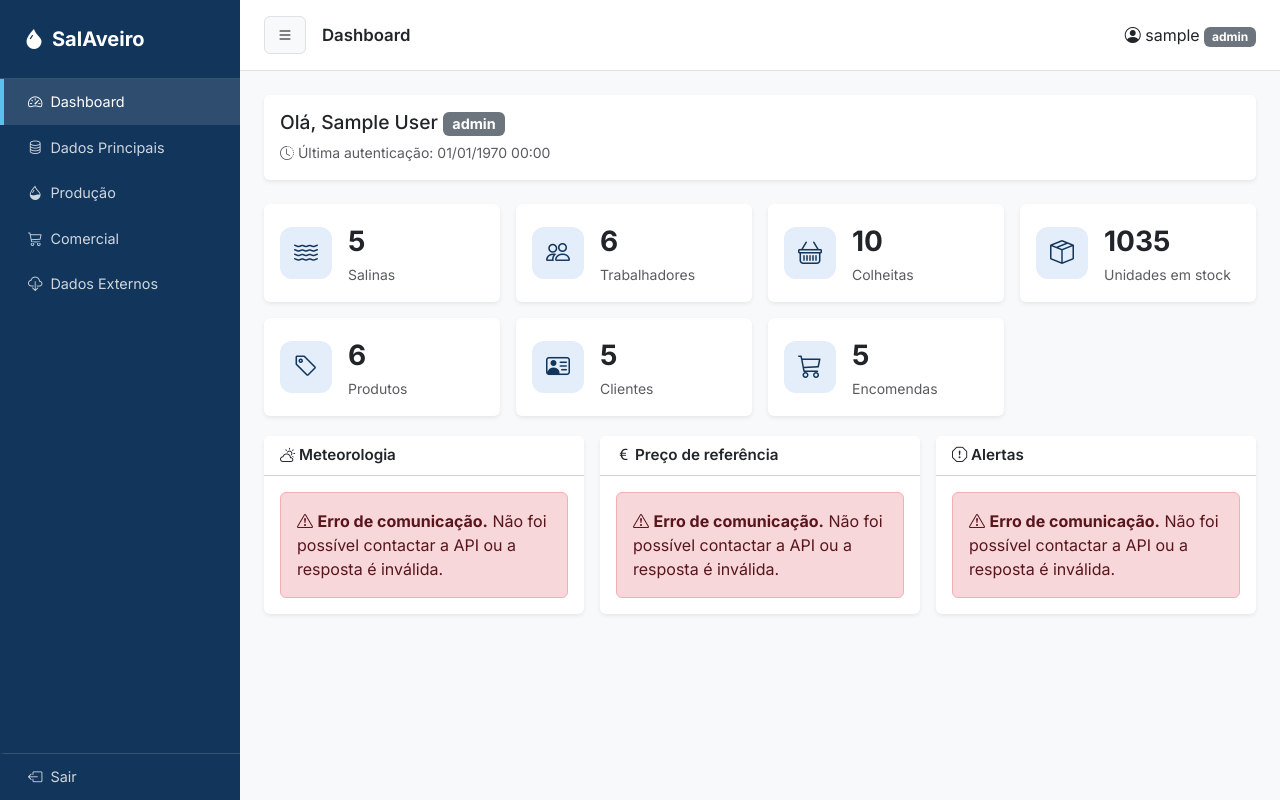
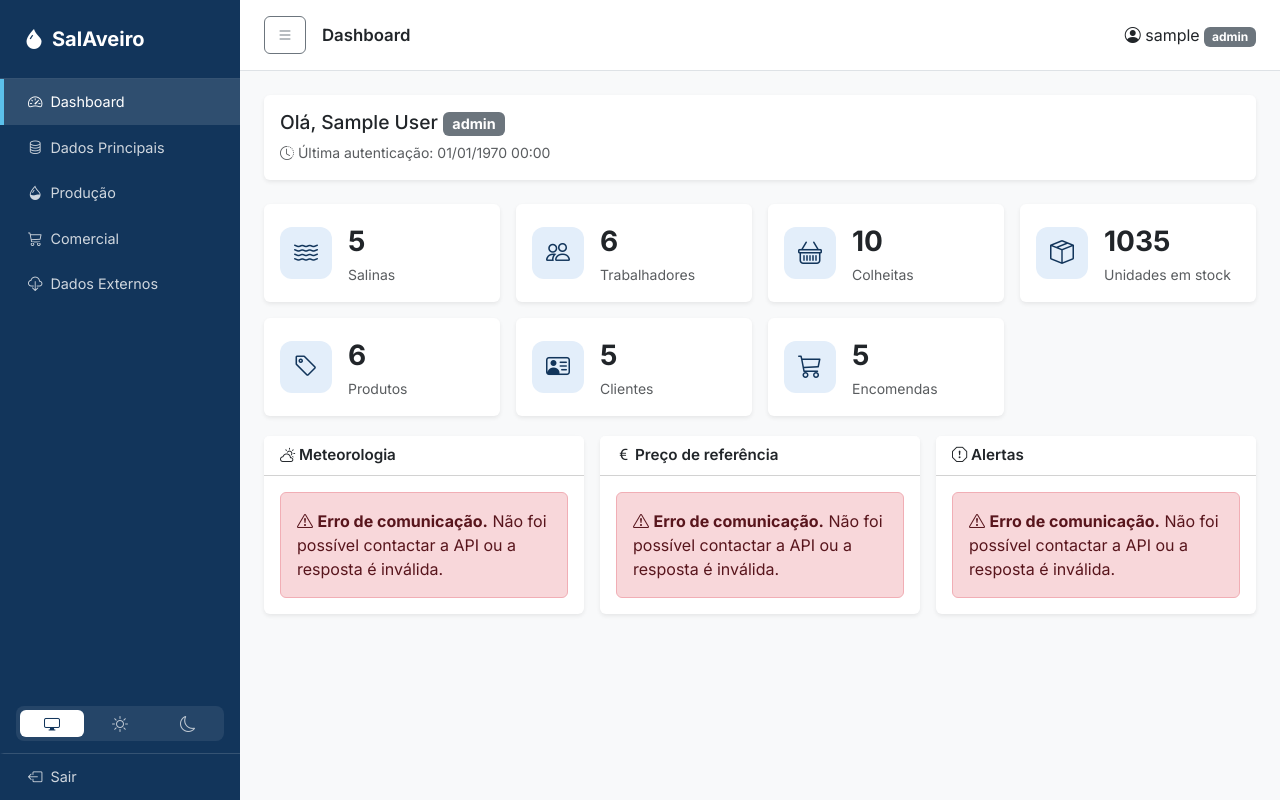
Before and after one commit to redriz/salaveiro, a PHP site: page / in a window 1280 px wide. Run offline with PHP 8.4, Linux system fonts and the light colour scheme; the visitor is signed in with stand-in values (Sample User, id 1); data comes from the database, SQL or seed files in the repository.

Commit message:
Add theme toggle functionality and update styles for improved UI

```diff
--- a/app/views/auth/login.php
+++ b/app/views/auth/login.php
@@ -11,6 +11,7 @@
     <link rel="stylesheet" href="https://cdn.jsdelivr.net/npm/bootstrap@5.3.3/dist/css/bootstrap.min.css">
     <link rel="stylesheet" href="https://cdn.jsdelivr.net/npm/bootstrap-icons@1.11.3/font/bootstrap-icons.min.css">
     <link rel="stylesheet" href="assets/css/style.css">
+    <script src="assets/js/tema.js"></script>
 </head>
 
 <body class="login-bg d-flex align-items-center justify-content-center min-vh-100">
--- a/app/views/layout/header.php
+++ b/app/views/layout/header.php
@@ -53,6 +53,7 @@ $corEstado = [
     <link rel="stylesheet" href="https://cdn.jsdelivr.net/npm/bootstrap@5.3.3/dist/css/bootstrap.min.css">
     <link rel="stylesheet" href="https://cdn.jsdelivr.net/npm/bootstrap-icons@1.11.3/font/bootstrap-icons.min.css">
     <link rel="stylesheet" href="assets/css/style.css">
+    <script src="assets/js/tema.js"></script>
     <script>
         try {
             if (localStorage.getItem('sidebar') === 'recolhida') {
@@ -77,20 +78,26 @@ $corEstado = [
                 <?php endforeach; ?>
             </nav>
 
-            <a class="nav-link mt-auto sidebar-sair" href="index.php?page=auth&action=logout" title="Sair" data-bs-toggle="modal" data-bs-target="#modal-sair">
+            <div class="tema-toggle mt-auto" role="group" aria-label="Tema">
+                <button type="button" data-tema="auto" title="Tema automático" aria-label="Tema automático"><i class="bi bi-display"></i></button>
+                <button type="button" data-tema="claro" title="Tema claro" aria-label="Tema claro"><i class="bi bi-sun"></i></button>
+                <button type="button" data-tema="escuro" title="Tema escuro" aria-label="Tema escuro"><i class="bi bi-moon"></i></button>
+            </div>
+
+            <a class="nav-link sidebar-sair" href="index.php?page=auth&action=logout" title="Sair" data-bs-toggle="modal" data-bs-target="#modal-sair">
                 <i class="bi bi-box-arrow-left"></i><span class="sidebar-texto">Sair</span>
             </a>
         </aside>
         <div class="sidebar-fundo" id="sidebar-fundo"></div>
         <div class="flex-grow-1 bg-light conteudo">
             <header class="topbar d-flex justify-content-between align-items-center gap-3">
-                <button type="button" class="btn btn-light border sidebar-toggle" id="sidebar-toggle" aria-label="Menu">
+                <button type="button" class="btn btn-outline-secondary sidebar-toggle" id="sidebar-toggle" aria-label="Menu">
                     <i class="bi bi-list"></i>
                 </button>
                 <h5 class="m-0 me-auto">
                     <?= $titulo ?? 'SalAveiro' ?>
                     <?php if (!$podeGerir && !in_array($current, ['dashboard', 'externos'])): ?>
-                        <span class="badge text-bg-light border fw-normal ms-2"><i class="bi bi-eye"></i> Só consulta</span>
+                        <span class="badge bg-body-tertiary text-body border fw-normal ms-2"><i class="bi bi-eye"></i> Só consulta</span>
                     <?php endif; ?>
                 </h5>
                 <div>
--- a/assets/css/style.css
+++ b/assets/css/style.css
@@ -133,9 +133,9 @@
 }
 
 .topbar {
-  background: #fff;
+  background: var(--bs-body-bg);
   padding: 1rem 1.5rem;
-  border-bottom: 1px solid #dee2e6;
+  border-bottom: 1px solid var(--bs-border-color);
 }
 
 .stat-icon {
@@ -172,10 +172,10 @@
   background-color: var(--bs-body-bg);
 }
 .table-acoes tbody tr:hover td:last-child:not([colspan]) {
-  background-color: #f2f2f2;
+  background-color: var(--bs-tertiary-bg);
 }
 .table-acoes tbody tr.table-active td:last-child:not([colspan]) {
-  background-color: #e9ecef;
+  background-color: var(--bs-secondary-bg);
 }
 .table-acoes th {
   white-space: nowrap;
@@ -212,3 +212,66 @@ h4 {
     font-size: 1.15rem;
   }
 }
+
+.tema-toggle {
+  display: flex;
+  gap: 0.25rem;
+  margin: 0 1rem 0.75rem;
+  padding: 0.25rem;
+  border-radius: 0.5rem;
+  background: rgba(255, 255, 255, 0.08);
+}
+.tema-toggle button {
+  flex: 1;
+  border: 0;
+  border-radius: 0.375rem;
+  padding: 0.35rem 0;
+  background: transparent;
+  color: rgba(255, 255, 255, 0.7);
+  line-height: 1;
+}
+.tema-toggle button:hover {
+  color: #fff;
+  background: rgba(255, 255, 255, 0.1);
+}
+.tema-toggle button.active {
+  color: var(--sal-azul);
+  background: #fff;
+}
+
+@media (min-width: 992px) {
+  .sidebar-recolhida .tema-toggle {
+    margin: 0 0.75rem 0.75rem;
+  }
+  .sidebar-recolhida .tema-toggle button:not(.active) {
+    display: none;
+  }
+}
+
+[data-bs-theme="dark"] {
+  --sal-azul: #0d2440;
+}
+[data-bs-theme="dark"] .bg-white {
+  background-color: var(--bs-body-bg) !important;
+}
+[data-bs-theme="dark"] .bg-light {
+  background-color: #16191c !important;
+}
+[data-bs-theme="dark"] .table-light {
+  --bs-table-color: var(--bs-body-color);
+  --bs-table-bg: var(--bs-tertiary-bg);
+  --bs-table-border-color: var(--bs-border-color);
+}
+[data-bs-theme="dark"] .stat-icon,
+[data-bs-theme="dark"] .login-icon {
+  background: rgba(91, 192, 235, 0.15);
+  color: #5bc0eb;
+}
+[data-bs-theme="dark"] .tema-toggle button.active {
+  color: #fff;
+  background: rgba(255, 255, 255, 0.2);
+}
+[data-bs-theme="dark"] .table-acoes th:last-child::before,
+[data-bs-theme="dark"] .table-acoes td:last-child:not([colspan])::before {
+  background: linear-gradient(to left, rgba(0, 0, 0, 0.35), transparent);
+}
--- /dev/null
+++ b/assets/js/tema.js
@@ -0,0 +1,55 @@
+(function () {
+    var raiz = document.documentElement;
+    var escuroSistema = window.matchMedia('(prefers-color-scheme: dark)');
+    var ordem = ['auto', 'claro', 'escuro'];
+
+    function lerTema() {
+        try {
+            var t = localStorage.getItem('tema');
+            return ordem.indexOf(t) >= 0 ? t : 'auto';
+        } catch (e) {
+            return 'auto';
+        }
+    }
+
+    function aplicar(tema) {
+        var escuro = tema === 'escuro' || (tema === 'auto' && escuroSistema.matches);
+        raiz.setAttribute('data-bs-theme', escuro ? 'dark' : 'light');
+        document.querySelectorAll('[data-tema]').forEach(function (b) {
+            var ativo = b.dataset.tema === tema;
+            b.classList.toggle('active', ativo);
+            b.setAttribute('aria-pressed', ativo ? 'true' : 'false');
+        });
+    }
+
+    function guardar(tema) {
+        try {
+            localStorage.setItem('tema', tema);
+        } catch (e) {}
+        aplicar(tema);
+    }
+
+    aplicar(lerTema());
+
+    escuroSistema.addEventListener('change', function () {
+        if (lerTema() === 'auto') {
+            aplicar('auto');
+        }
+    });
+
+    document.addEventListener('DOMContentLoaded', function () {
+        aplicar(lerTema());
+    });
+
+    document.addEventListener('click', function (e) {
+        var botao = e.target.closest('[data-tema]');
+        if (!botao) {
+            return;
+        }
+        var tema = botao.dataset.tema;
+        if (raiz.classList.contains('sidebar-recolhida') && window.matchMedia('(min-width: 992px)').matches && tema === lerTema()) {
+            tema = ordem[(ordem.indexOf(tema) + 1) % ordem.length];
+        }
+        guardar(tema);
+    });
+})();
```
